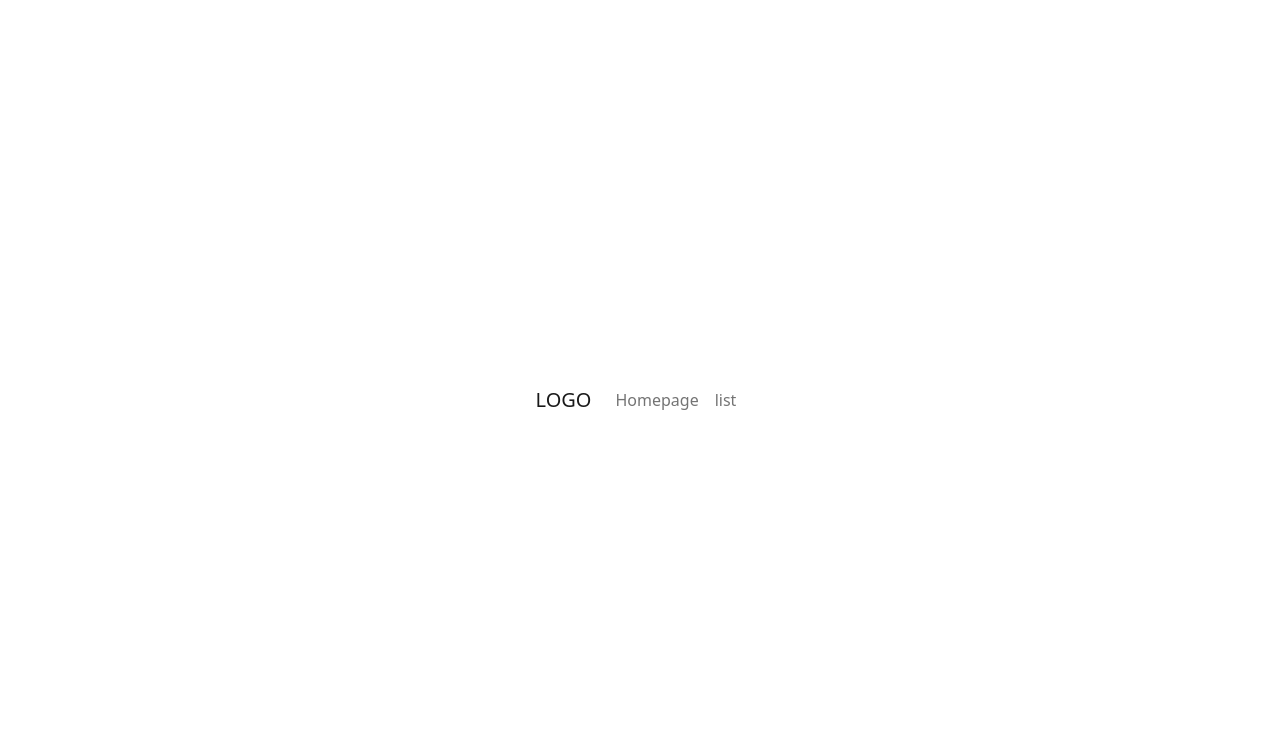
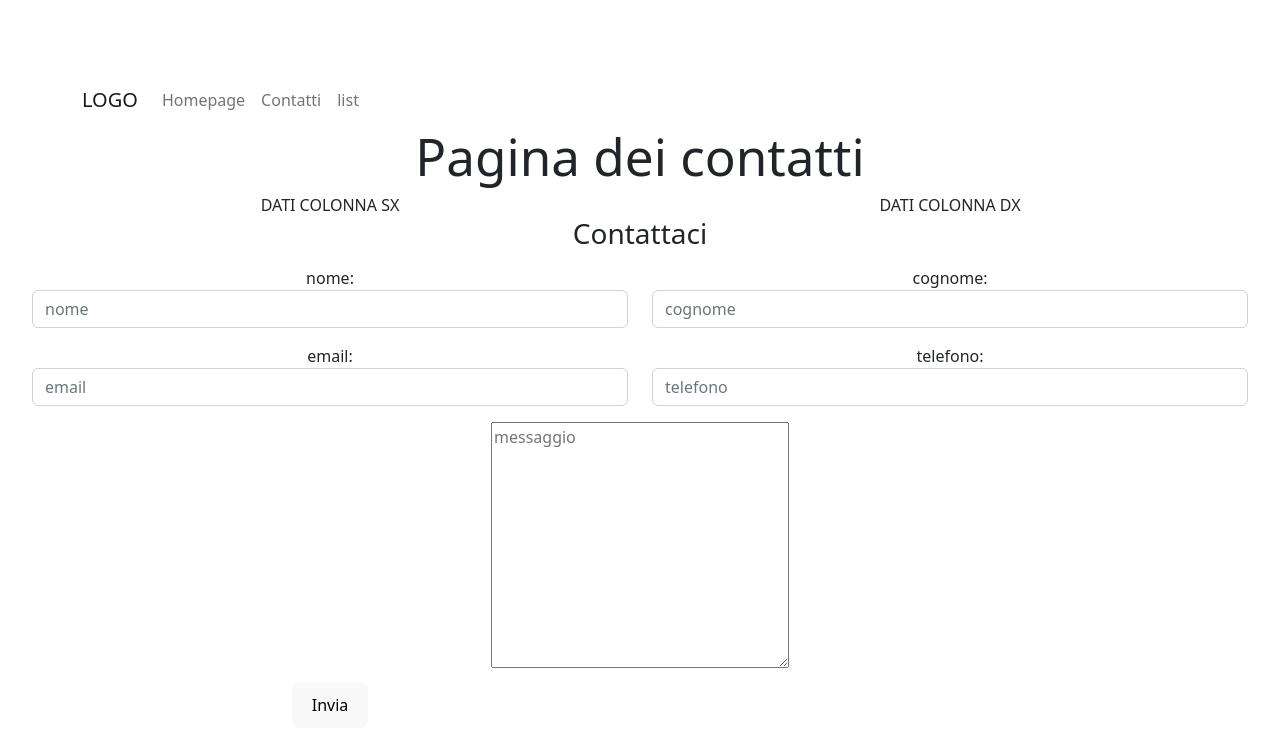
Before and after one commit to Leo9723/vite-boolfolio, a Vue app: page /contacts in a window 1280 px wide. Before the commit this address had no page. Shown: the top 750 px of the page. Built offline with nearby package versions, Linux system fonts and the light colour scheme.

Commit message:
aggiunta form contacts

```diff
--- a/src/components/AppHeader.vue
+++ b/src/components/AppHeader.vue
@@ -7,6 +7,10 @@ export default {
                 {
                 label: 'Homepage',
                 routeName: 'homepage',
+                },
+                {
+                label: 'Contatti',
+                routeName: 'contacts',
                 },
                 {
                 label: 'list',
--- /dev/null
+++ b/src/pages/Contacts.vue
@@ -0,0 +1,94 @@
+<script>
+import axios from 'axios';
+import { store } from '../store'
+export default {
+    name: 'Contacts',
+
+    data(){
+        return{
+            name: '',
+            surname: '',
+            mail: '',
+            phone: '',
+            message: '',
+            errors: null,
+            store,
+        }
+    },
+    methods:{
+        sendForm(){
+            const data = {
+                name: this.name,
+                surname: this.surname,
+                mail: this.mail,
+                phone: this.phone,
+                message: this.message,
+            }
+            axios.post(`${this.store.baseUrl}/api/contacts`, data).then((response) => {
+                    if(!response.data.success){
+                        this.errors = response.data.errors
+                    }
+                    else{
+                        this.name = '';
+                        this.surname = '';
+                        this.mail = '';
+                        this.phone = '';
+                        this.message = '';
+                    }
+            });
+        }
+    }
+}
+</script>
+
+
+<template>
+    <div>
+        <h1>Pagina dei contatti</h1>
+    </div>
+    <div class="col-12">
+        <div class="row">
+            <div class="col-12 col-md-6">
+                DATI COLONNA SX
+            </div>
+            <div class="col-12 col-md-6">
+                DATI COLONNA DX
+            </div>
+        </div>
+    </div>
+    <div class="col-12">
+        <h3>Contattaci</h3>
+        <form @submit.prevent="sendForm">
+            <div class="row">
+                <div class="col-12 col-md-6 my-2">
+                    <label class="control-label" for="nome">nome:</label>
+                    <input type="text" class="form-control" name="nome" id="nome" v-model="name" placeholder="nome">
+                </div>
+                <div class="col-12 col-md-6 my-2">
+                    <label class="control-label" for="cognome">cognome:</label>
+                    <input type="text" class="form-control" name="cognome" id="cognome" v-model="surname" placeholder="cognome">
+                </div>
+                <div class="col-12 col-md-6 my-2">
+                    <label class="control-label" for="email">email:</label>
+                    <input type="text" class="form-control" name="email" id="email" v-model="mail" placeholder="email">
+                </div>
+                <div class="col-12 col-md-6 my-2">
+                    <label class="control-label" for="telefono">telefono:</label>
+                    <input type="text" class="form-control" name="telefono" id="telefono" v-model="phone" placeholder="telefono">
+                </div>
+                <div class="col-12 my-2">
+                    <textarea name="messaggio" id="messaggio" cols="30" rows="10" placeholder="messaggio" v-model="message">
+                    </textarea>
+                </div>
+                <div class="col-12 col-md-6">
+                    <button type="submit" class="send_email">Invia</button>
+                </div>
+            </div>
+        </form>
+    </div>
+</template>
+
+
+<style lang="">
+
+</style>
--- a/src/router.js
+++ b/src/router.js
@@ -3,6 +3,7 @@ import { createRouter, createWebHistory } from 'vue-router';
 import HomePage from './pages/HomePage.vue'
 import ProjectList from './pages/ProjectList.vue'
 import SingleProject from './pages/SingleProject.vue'
+import Contacts from './pages/Contacts.vue'
 import NotFound from './pages/NotFound.vue'
 
 const router = createRouter({
@@ -24,7 +25,12 @@ const router = createRouter({
             component: SingleProject
         },
         {
-            path: '/list/not-found',
+            path: '/contacts',
+            name: 'contacts',
+            component: Contacts
+        },
+        {
+            path: '/*',
             name: 'not-found',
             component: NotFound
         },
```
